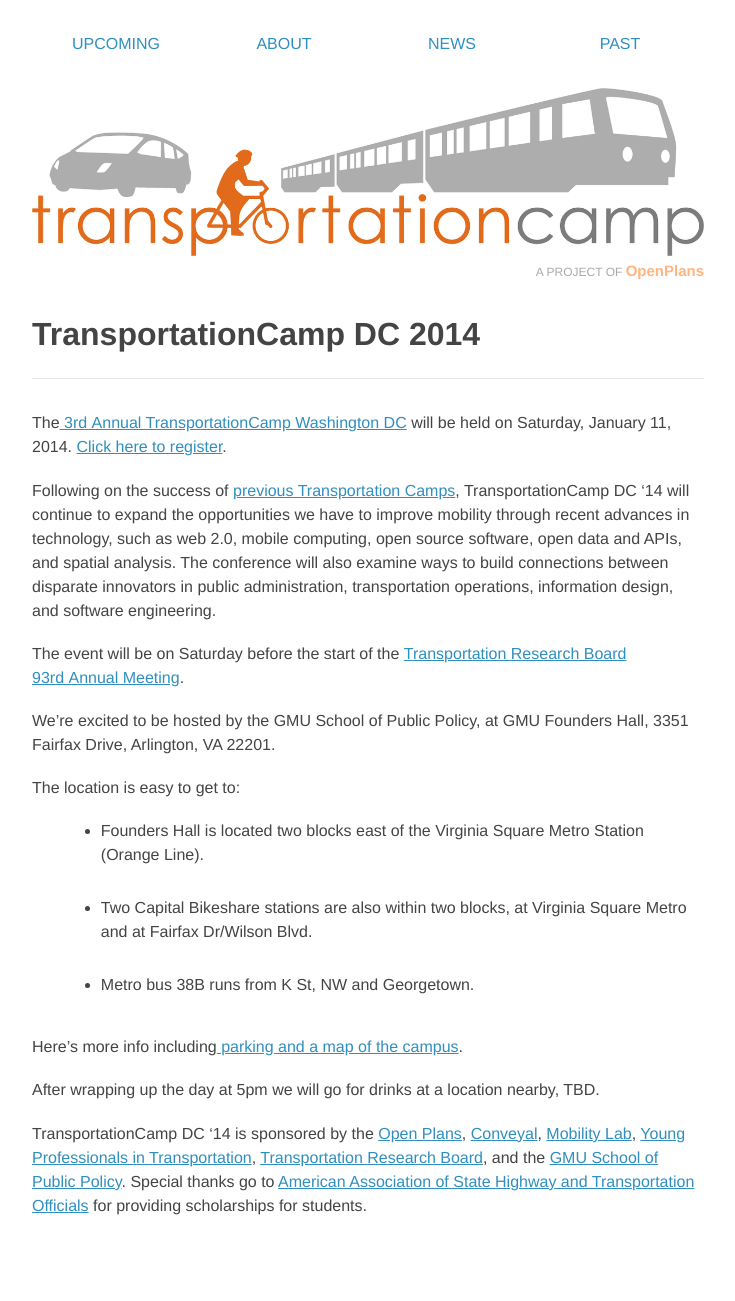
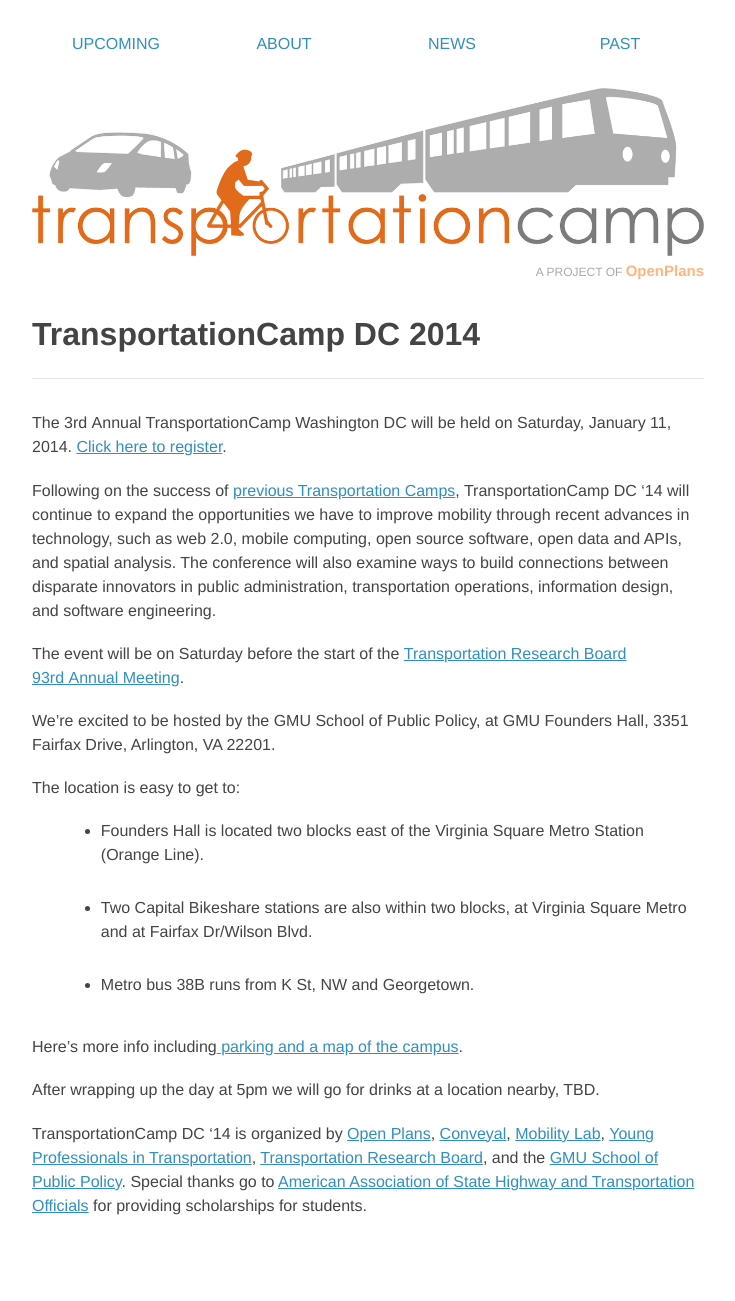
Before and after one commit to transpocamp/transportationcamp.org, a Jekyll site: the page built from events/transportationcamp-dc-2014/index.markdown, in a window 1280 px wide. Shown: the whole page, without its empty margins (272-1007 px from the left). Built offline with Jekyll 4.4.1, drawn with Linux system fonts in a browser that asks for light colours; nearby versions of some CDN libraries; Markdown is read by kramdown in place of the engine named in the settings; some of the changed lines change nothing that is shown.

Commit message:
Updated index.markdown

```diff
--- a/events/transportationcamp-dc-2014/index.markdown
+++ b/events/transportationcamp-dc-2014/index.markdown
@@ -1,14 +1,15 @@
 ---
 author: Frank Hebbert
 comments: false
-date: 2013-09-06 16:02:47+00:00
+date: {}
 layout: event
-slug: transportationcamp-dc-2014
+slug: "transportationcamp-dc-2014"
 title: TransportationCamp DC 2014
 wordpress_id: 1623
+published: true
 ---
 
-The[ 3rd Annual TransportationCamp Washington DC](http://transportationcamp.org/) will be held on Saturday, January 11, 2014. [Click here to register](https://transpocampdc14.eventbrite.com/).
+The 3rd Annual TransportationCamp Washington DC will be held on Saturday, January 11, 2014. [Click here to register](https://transpocampdc14.eventbrite.com/).
 
 Following on the success of [previous Transportation Camps](http://transportationcamp.org/dc/), TransportationCamp DC '14 will continue to expand the opportunities we have to improve mobility through recent advances in technology, such as web 2.0, mobile computing, open source software, open data and APIs, and spatial analysis. The conference will also examine ways to build connections between disparate innovators in public administration, transportation operations, information design, and software engineering.
 
@@ -34,4 +35,4 @@
 
 After wrapping up the day at 5pm we will go for drinks at a location nearby, TBD.
 
-TransportationCamp DC '14 is sponsored by the [Open Plans](http://openplans.org/), [Conveyal](http://www.conveyal.com/), [Mobility Lab](http://mobilitylab.org/), [Young Professionals in Transportation](http://yptransportation.org/), [Transportation Research Board](http://www.trb.org/Main/Home.aspx), and the [GMU School of Public Policy](http://policy.gmu.edu/). Special thanks go to [American Association of State Highway and Transportation Officials](http://www.transportation.org/Pages/default.aspx) for providing scholarships for students.
+TransportationCamp DC '14 is organized by [Open Plans](http://openplans.org/), [Conveyal](http://www.conveyal.com/), [Mobility Lab](http://mobilitylab.org/), [Young Professionals in Transportation](http://yptransportation.org/), [Transportation Research Board](http://www.trb.org/Main/Home.aspx), and the [GMU School of Public Policy](http://policy.gmu.edu/). Special thanks go to [American Association of State Highway and Transportation Officials](http://www.transportation.org/Pages/default.aspx) for providing scholarships for students.
```
